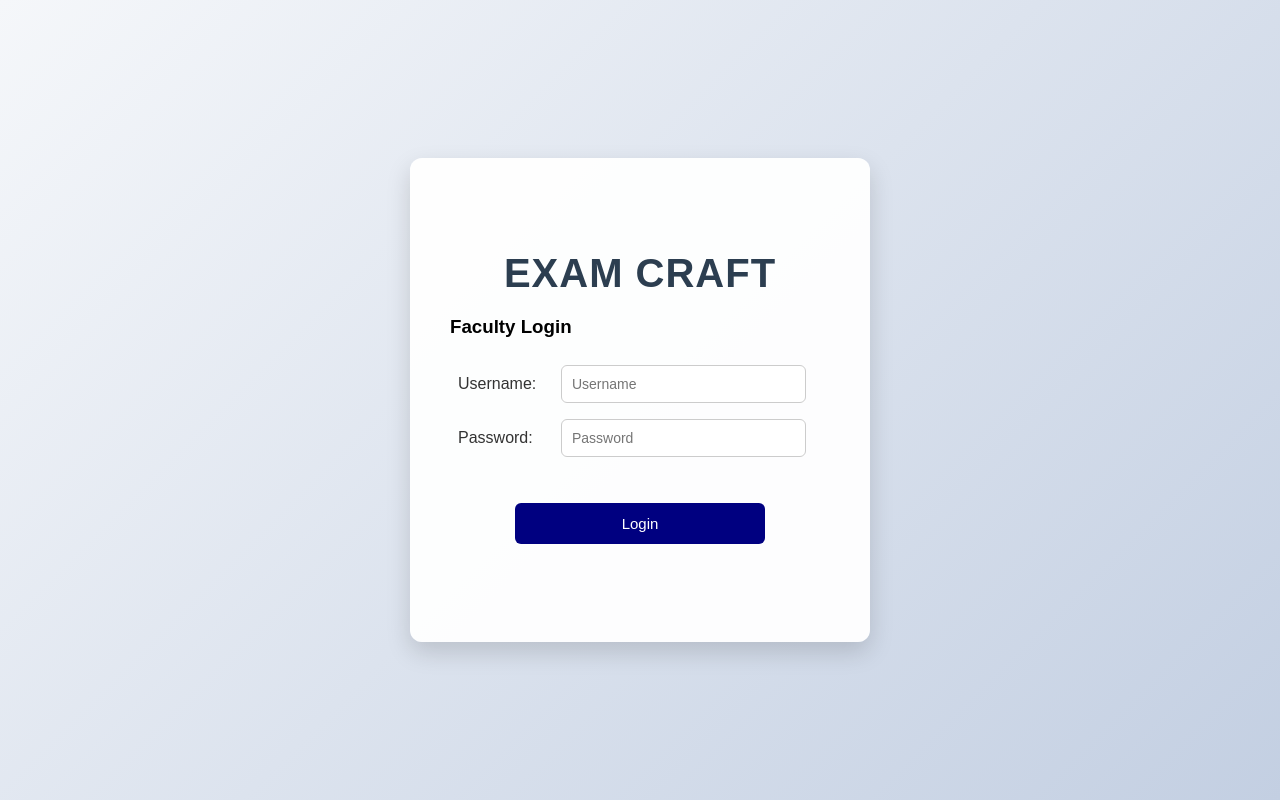
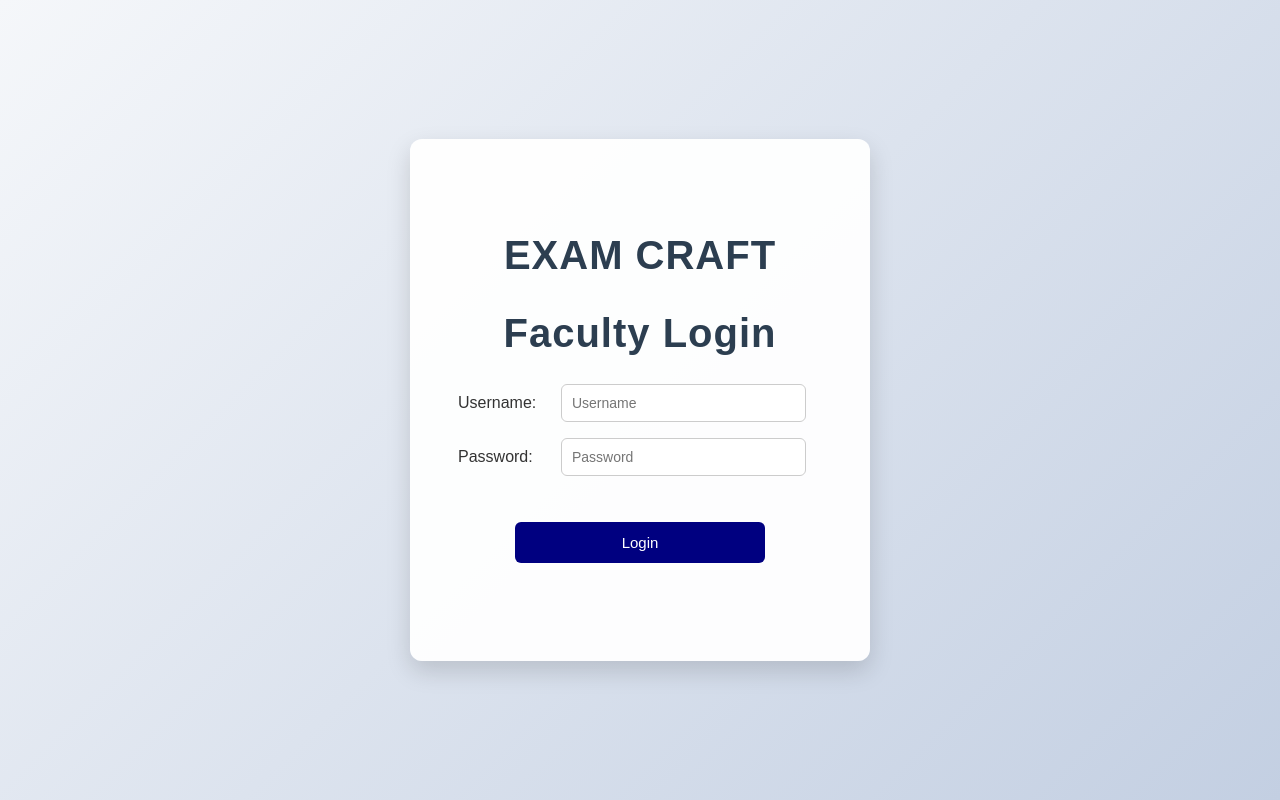
Before and after one commit to Anantha-Harini/Exam-Craft, a React (Vite) app in the folder teacher-react/: page / in a window 1280 px wide. Built offline with nearby package versions, Linux system fonts and the light colour scheme.

Commit message:
Update 5

```diff
--- a/teacher-react/src/components/Login.jsx
+++ b/teacher-react/src/components/Login.jsx
@@ -11,7 +11,7 @@ export function Login() {
         <div className="login-container">
             <div className="login-card">
                 <h2>EXAM CRAFT</h2>
-                <h3>Faculty Login</h3>
+                <h2>Faculty Login</h2>
                 <table>
                     <thead></thead>
                     <tbody>
```
